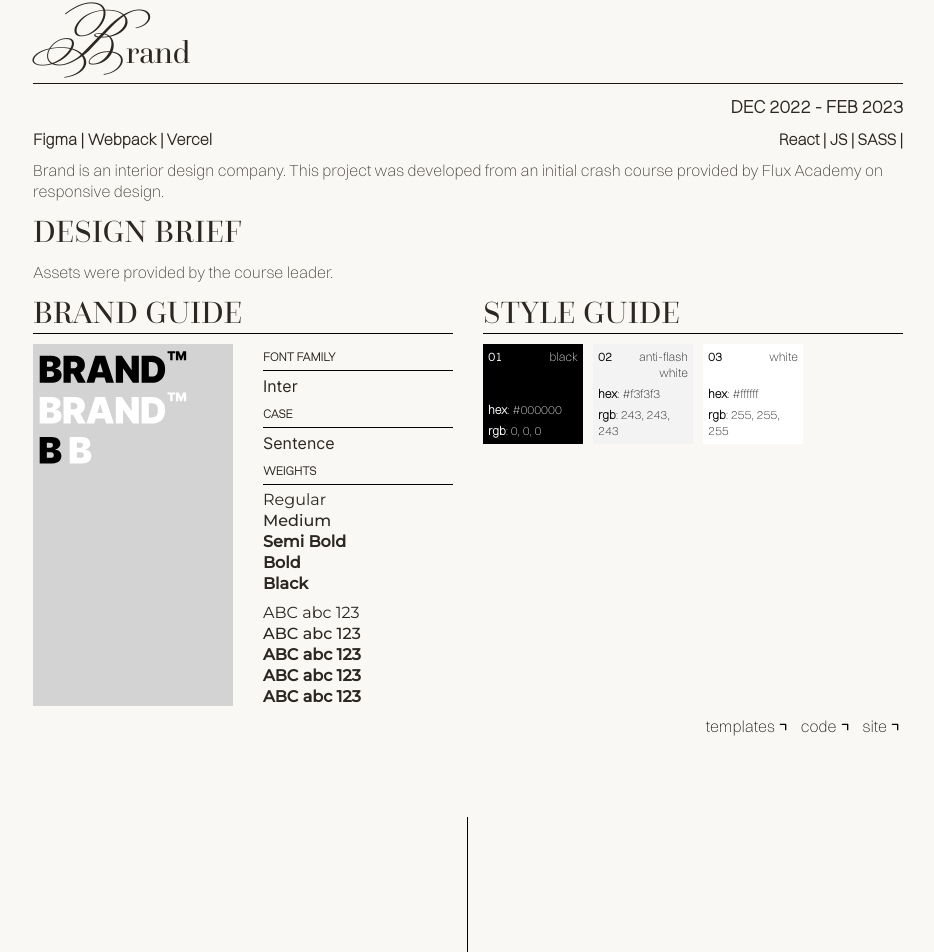
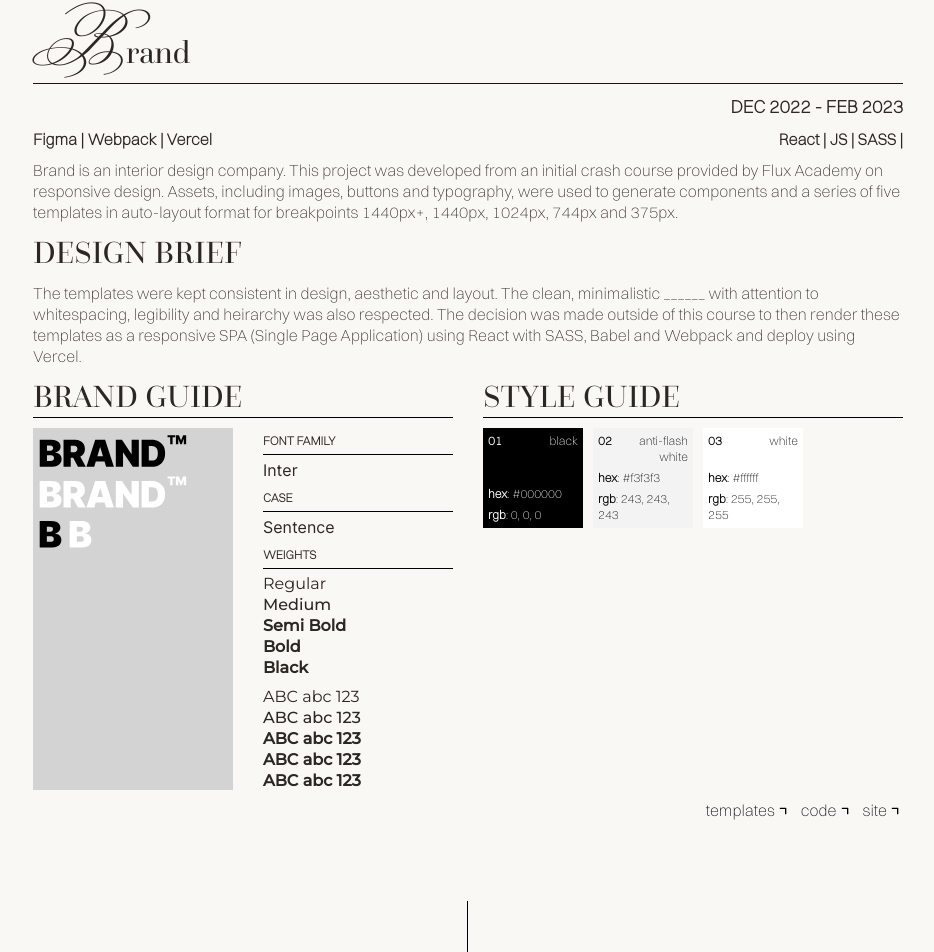
Before and after one commit to asbhogal/Personal-Portfolio-Site, a React app: page /projects in a window 1280 px wide. Shown: the part 1175-2127 px from the top of the page, without its empty margins (172-1106 px from the left). Built offline with nearby package versions, Linux system fonts and the light colour scheme.

Commit message:
further changes to design and content

```diff
--- a/src/components/Projects.jsx
+++ b/src/components/Projects.jsx
@@ -51,10 +51,10 @@ const Projects = () => {
                             <span className="ProjectTools">Figma &#124; Webpack &#124; Vercel</span>
                             <span className="ProjectTechStacks">React &#124; JS &#124; SASS &#124;</span>
                         </span>
-                        <p className="ProjectSummary">Brand is an interior design company. This project was developed from an initial crash course provided by Flux Academy on responsive design.</p>
+                        <p className="ProjectSummary">Brand is an interior design company. This project was developed from an initial crash course provided by Flux Academy on responsive design. Assets, including images, buttons and typography, were used to generate components and a series of five templates in auto-layout format for breakpoints 1440px+, 1440px, 1024px, 744px and 375px.</p>
                         <div className="DesignBrief">
                             <h3>Design Brief</h3>
-                            <p className="DesignBriefSummary">Assets were provided by the course leader.</p>
+                            <p className="DesignBriefSummary">The templates were kept consistent in design, aesthetic and layout. The clean, minimalistic ______ with attention to whitespacing, legibility and heirarchy was also respected. The decision was made outside of this course to then render these templates as a responsive SPA (Single Page Application) using React with SASS, Babel and Webpack and deploy using Vercel.</p>
                         </div>
                         <div className="Guides">
                             <div className="BrandGuideSection">
```
